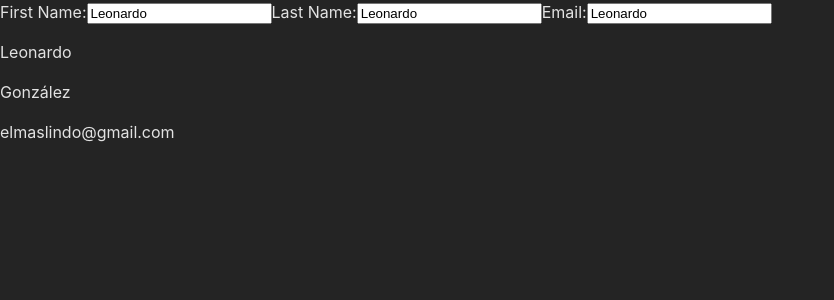
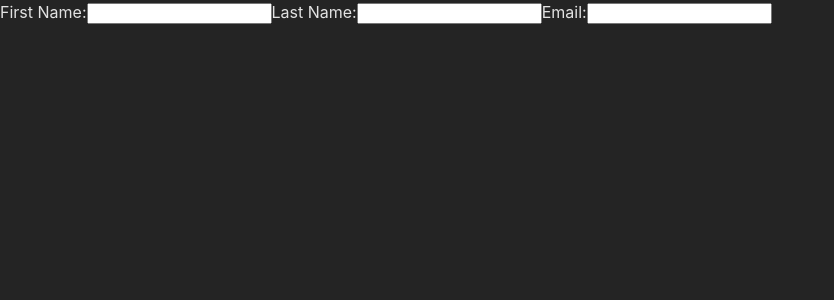
Before and after one commit to legodev/react, a React (Vite) app: page / in a window 1280 px wide. Shown: the top 300 px of the page, without its empty margins (0-834 px from the left). Built offline with nearby package versions, Linux system fonts and the light colour scheme.

Commit message:
Fixed new form

```diff
--- a/src/App.jsx
+++ b/src/App.jsx
@@ -3,39 +3,55 @@ import './App.css'
 
 function App() {
   const [form, setForm] = useState({
-    firstName: 'Leonardo',
-    lastName: 'González',
-    email: 'elmaslindo@gmail.com',
+    firstName: '',
+    lastName: '',
+    email: '',
   })
 
   function handleFirstName(e) {
-    setForm({ ...form, firstName: e.target.value });
+    setForm({ ...form, firstName: e.target.value })
   }
 
-  function handleLastName (e) {
-    setForm({ ...form, lastName: e.target.value });
+  function handleLastName(e) {
+    setForm({ ...form, lastName: e.target.value })
   }
 
-  function handleEmail (e) {
-    setForm({ ...form, email: e.target.value });
+  function handleEmail(e) {
+    setForm({ ...form, email: e.target.value })
   }
   return (
     <>
       <form action="">
         <label htmlFor="first">
           First Name:
-          <input type="text" id='first' onChange={handleFirstName} value={form.firstName} />
+          <input
+            type="text"
+            id="first"
+            onChange={handleFirstName}
+            value={form.firstName}
+          />
         </label>
         <label htmlFor="last">
           Last Name:
-          <input type="text" id='last' onChange={handleLastName} value={form.firstName} />
+          <input
+            type="text"
+            id="last"
+            onChange={handleLastName}
+            value={form.lastName}
+          />
         </label>
         <label htmlFor="email">
           Email:
-          <input type="email" id='email' onChange={handleEmail} value={form.firstName} />
+          <input
+            type="email"
+            id="email"
+            onChange={handleEmail}
+            value={form.email}
+          />
         </label>
-        <p>{form.firstName}</p>
-        <p>{form.lastName}</p>
+        <p>
+          {form.firstName} {' '} {form.lastName}
+        </p>
         <p>{form.email}</p>
       </form>
     </>
```
